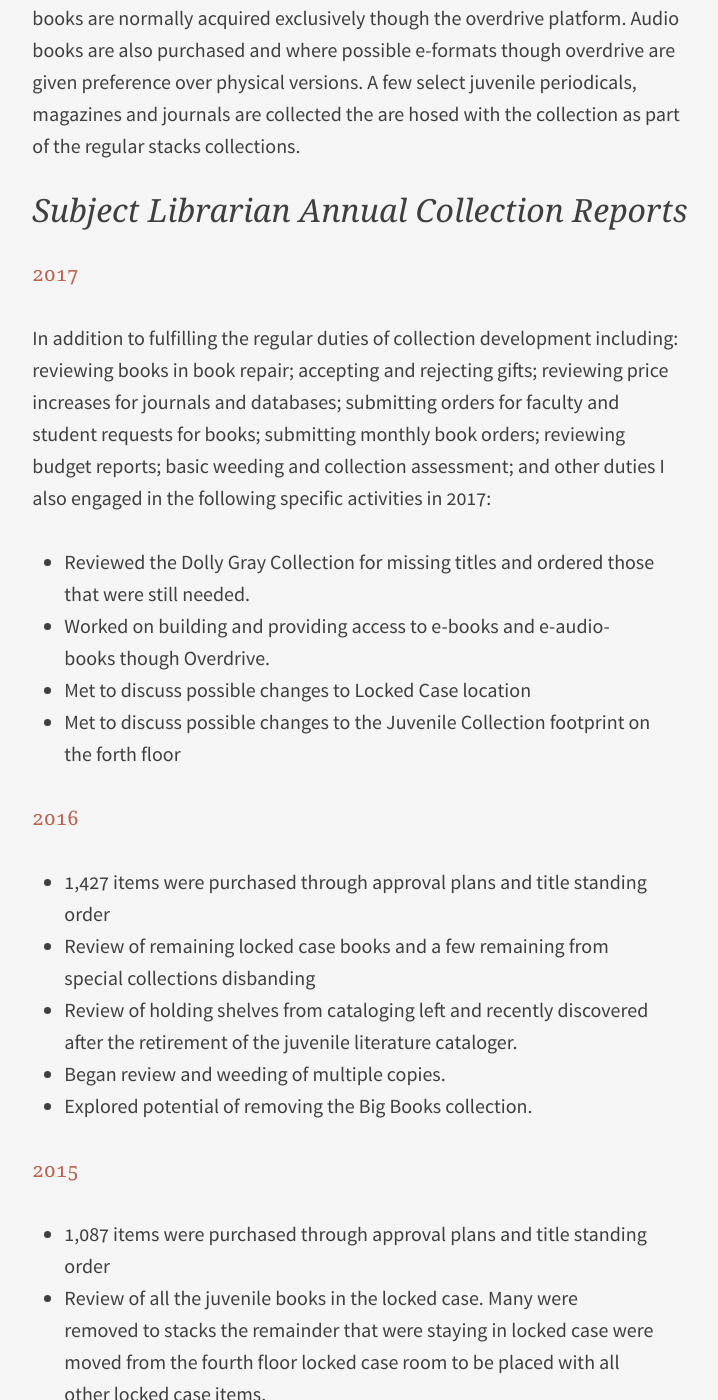
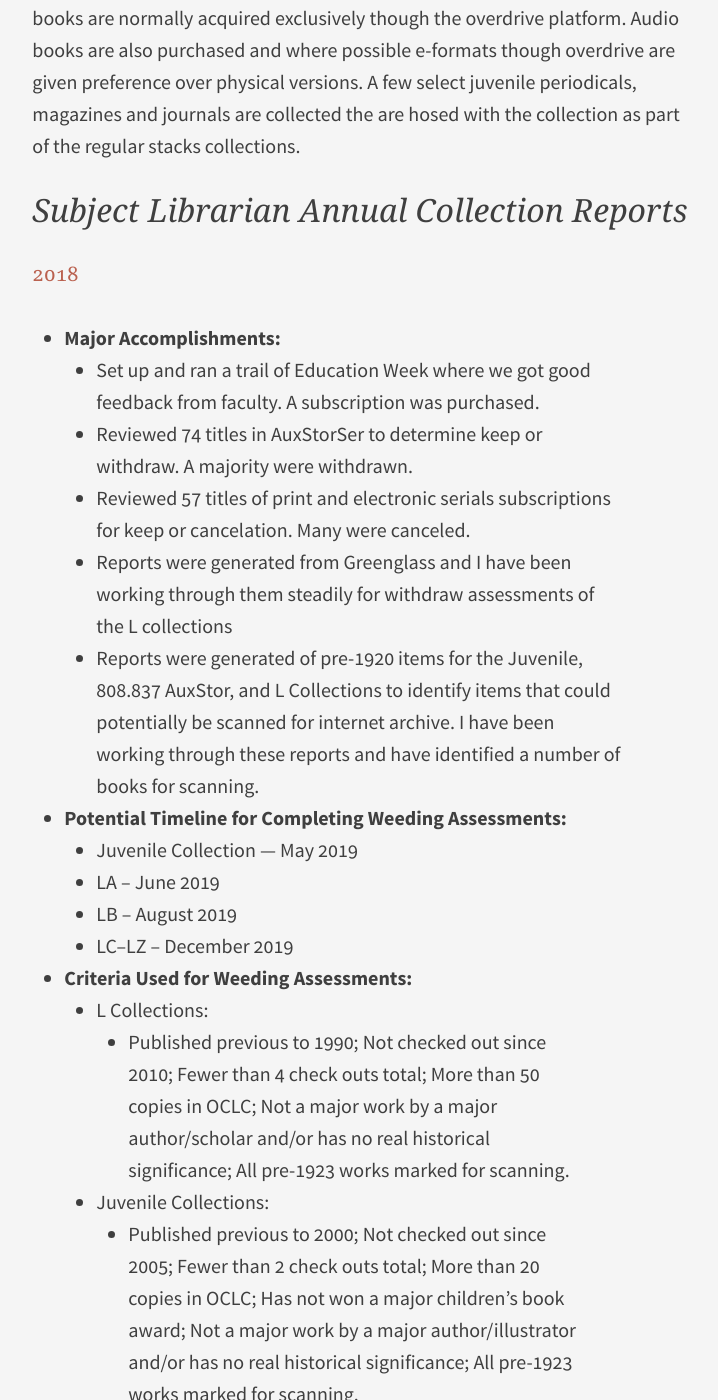
Before and after one commit to HBLL-Collection-Development/HBLL-Collection-Development.github.io, a Jekyll site: the page built from _posts/2019-01-07-34236.md, in a window 1280 px wide and 1400 px high, scrolled down 2798 px. Shown: the whole window, without its empty margins (280-998 px from the left). Built offline with Jekyll 4.4.1, drawn with Linux system fonts in a browser that asks for light colours; some of the changed text lies outside the part shown.

Commit message:
Update and rename 2018-02-09-34236.md to 2019-01-07-34236.md

```diff
--- a/_posts/2018-02-09-34236.md
+++ b/_posts/2019-01-07-34236.md
@@ -42,6 +42,25 @@ The library builds the juvenile collection though the acquisition of both of new
 
 ## Subject Librarian Annual Collection Reports
 
+### 2018
+
+- **Major Accomplishments:**
+    - Set up and ran a trail of Education Week where we got good feedback from faculty. A subscription was purchased.
+    - Reviewed 74 titles in AuxStorSer to determine keep or withdraw. A majority were withdrawn.
+    - Reviewed 57 titles of print and electronic serials subscriptions for keep or cancelation. Many were canceled.
+    - Reports were generated from Greenglass and I have been working through them steadily for withdraw assessments of the L collections
+    - Reports were generated of pre-1920 items for the Juvenile, 808.837 AuxStor, and L Collections to identify items that could potentially be scanned for internet archive. I have been working through these reports and have identified a number of books for scanning.
+- **Potential Timeline for Completing Weeding Assessments:**
+    - Juvenile Collection — May 2019
+    - LA – June 2019
+    - LB – August 2019
+    - LC–LZ – December 2019
+- **Criteria Used for Weeding Assessments:**
+    - L Collections:
+        - Published previous to 1990; Not checked out since 2010; Fewer than 4 check outs total; More than 50 copies in OCLC; Not a major work by a major author/scholar and/or has no real historical significance; All pre-1923 works marked for scanning.
+    - Juvenile Collections:
+        - Published previous to 2000; Not checked out since 2005; Fewer than 2 check outs total; More than 20 copies in OCLC; Has not won a major children’s book award; Not a major work by a major author/illustrator and/or has no real historical significance; All pre-1923 works marked for scanning.
+
 ### 2017
 
 In addition to fulfilling the regular duties of collection development including: reviewing books in book repair; accepting and rejecting gifts; reviewing price increases for journals and databases; submitting orders for faculty and student requests for books; submitting monthly book orders; reviewing budget reports; basic weeding and collection assessment; and other duties I also engaged in the following specific activities in 2017:
```
